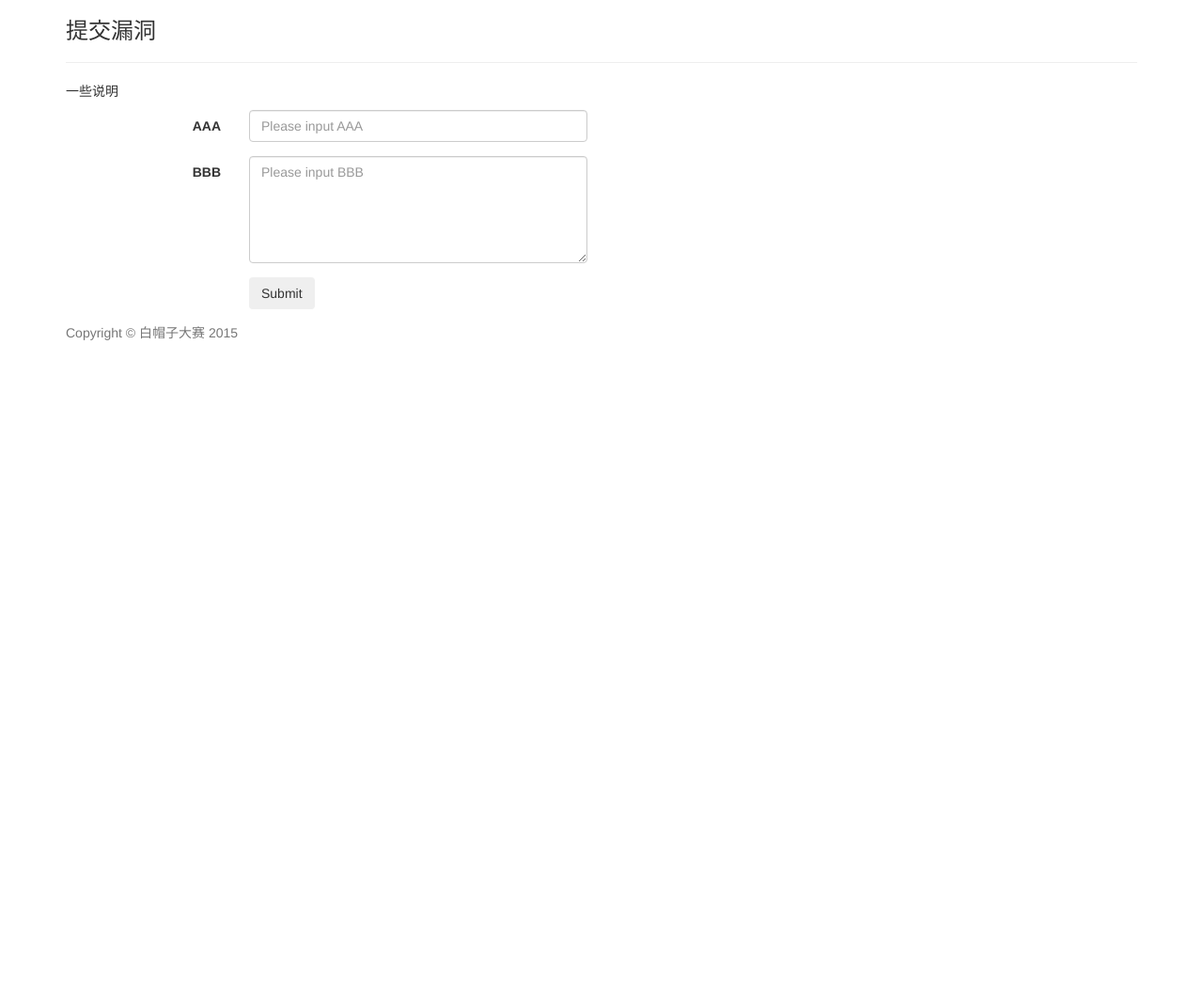
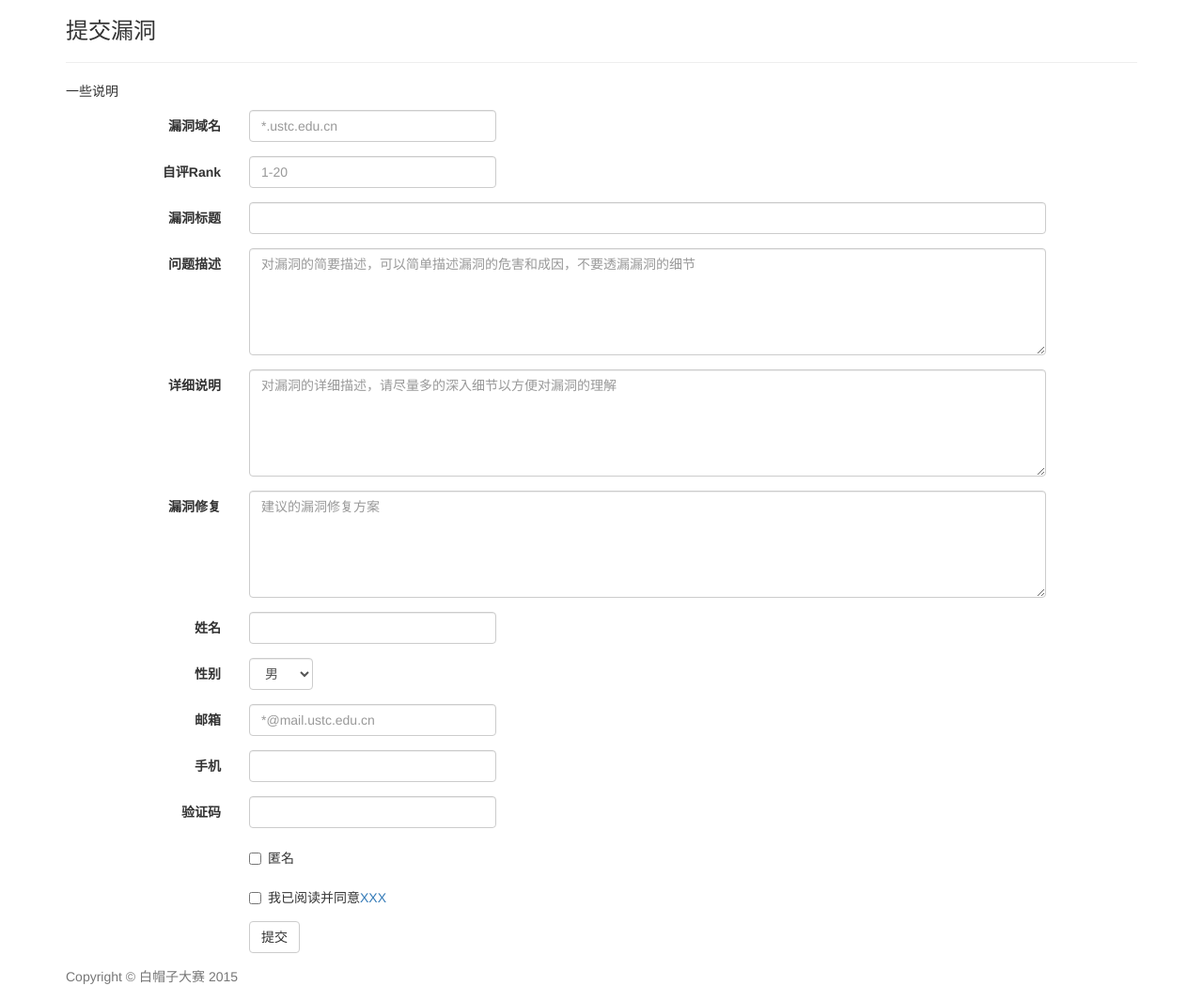
Before and after one commit to bojieli/whitehat, a PHP site: page /submit.php in a window 1280 px wide. Shown: the whole page at 94% size. Before the commit the page ends 362 px from the top, so only its background shows below. Run offline with PHP 8.4, Linux system fonts and the light colour scheme; some libraries are stand-ins or nearby versions.

Commit message:
submit.php:

```diff
--- a/www/index.php
+++ b/www/index.php
@@ -1,3 +1,4 @@
 <?php
     phpinfo();
     echo("Hello!");
+?>
--- a/www/submit.php
+++ b/www/submit.php
@@ -17,8 +17,8 @@
     <!--[if lt IE 9]>
     <script src="//oss.maxcdn.com/html5shiv/3.7.2/html5shiv.min.js"></script>
     <script src="//oss.maxcdn.com/respond/1.4.2/respond.min.js"></script>
+    <![endif]-->
 
-      <![endif]-->
     <script src="js/jquery-2.1.3.min.js"></script>
     <script src="markitup/jquery.markitup.js"></script>
     <script type="text/javascript" src="markitup/sets/markdown/set.js"></script>
@@ -26,11 +26,9 @@
 
   <body>
     <div class="container">
-      <div class="float-element">
-
       <h3>提交漏洞</h3>
       <hr>
-        <div class="tips">
+      <div>
         <p>
           一些说明
         </p>
@@ -39,35 +37,119 @@
       <form class="form-horizontal">
 
         <div class="form-group">
-            <label for="inputAAA" class="col-sm-2 control-label">AAA</label>
-            <div class="col-sm-4">
-              <input type="text" class="form-control" id="inputAAA" placeholder="Please input AAA">
+          <label for="domain" class="col-sm-2 control-label">漏洞域名</label>
+          <div class="col-sm-3">
+            <input type="text" class="form-control" id="domain" placeholder="*.ustc.edu.cn">
           </div>
         </div>
 
         <div class="form-group">
-            <label for="inputBBB" class="col-sm-2 control-label">BBB</label>
-            <div class="col-sm-4">
-              <textarea type="text" class="form-control" rows="5" id="inputBBB" placeholder="Please input BBB"></textarea>
+          <label for="rank" class="col-sm-2 control-label">自评Rank</label>
+          <div class="col-sm-3">
+            <input type="text" class="form-control" id="rank" placeholder="1-20">
+          </div>
+        </div>
+
+        <div class="form-group">
+          <label for="title" class="col-sm-2 control-label">漏洞标题</label>
+          <div class="col-sm-9">
+            <input type="text" class="form-control" id="title" placeholder="">
+          </div>
+        </div>
+
+        <div class="form-group">
+          <label for="abstract" class="col-sm-2 control-label">问题描述</label>
+          <div class="col-sm-9">
+            <textarea type="text" class="form-control" rows="5" id="abstract" placeholder="对漏洞的简要描述，可以简单描述漏洞的危害和成因，不要透漏漏洞的细节"></textarea>
+          </div>
+        </div>
+
+        <div class="form-group">
+          <label for="detail" class="col-sm-2 control-label">详细说明</label>
+          <div class="col-sm-9">
+            <textarea type="text" class="form-control" rows="5" id="detail" placeholder="对漏洞的详细描述，请尽量多的深入细节以方便对漏洞的理解"></textarea>
+          </div>
+        </div>
+
+        <div class="form-group">
+          <label for="fix_method" class="col-sm-2 control-label">漏洞修复</label>
+          <div class="col-sm-9">
+            <textarea type="text" class="form-control" rows="5" id="fix_method" placeholder="建议的漏洞修复方案"></textarea>
+          </div>
+        </div>
+
+        <div class="form-group">
+          <label for="username" class="col-sm-2 control-label">姓名</label>
+          <div class="col-sm-3">
+            <input type="text" class="form-control" id="username" placeholder="">
+          </div>
+        </div>
+
+        <div class="form-group">
+          <label for="gender" class="col-sm-2 control-label">性别</label>
+          <div class="col-sm-1">
+            <select class="form-control" id="gender">
+             <option value="1">男</option>
+             <option value="2">女</option>
+             <option value="3">保密</option>
+            </select>
+          </div>
+        </div>
+
+        <div class="form-group">
+          <label for="email" class="col-sm-2 control-label">邮箱</label>
+          <div class="col-sm-3">
+            <input type="text" class="form-control" id="email" placeholder="*@mail.ustc.edu.cn">
+          </div>
+        </div>
+
+        <div class="form-group">
+          <label for="phone" class="col-sm-2 control-label">手机</label>
+          <div class="col-sm-3">
+            <input type="text" class="form-control" id="phone" placeholder="">
+          </div>
+        </div>
+
+        <div class="form-group">
+          <label for="captcha" class="col-sm-2 control-label">验证码</label>
+          <div class="col-sm-3">
+            <input type="text" class="form-control" id="captcha" placeholder="">
+          </div>
+        </div>
+
+        <div class="form-group">
+          <div class="col-sm-offset-2 col-sm-4">
+            <div class="checkbox">
+              <label>
+                <input type="checkbox" id="anonymous"> 匿名
+              </label>
+            </div>
+          </div>
+        </div>
+
+        <div class="form-group">
+          <div class="col-sm-offset-2 col-sm-4">
+            <div class="checkbox">
+              <label>
+                <input type="checkbox"> 我已阅读并同意<a href="/">XXX</a>
+              </label>
+            </div>
           </div>
         </div>
 
         <div class="form-group">
           <div class="col-sm-offset-2 col-sm-2">
-              <button type="submit" class="btn">Submit</button>
+            <button type="submit" class="btn btn-default">提交</button>
           </div>
         </div>
 
       </form>
-
-
     </div>
+    <div>
+      <div class="container">
+        <span class="text-muted">Copyright &copy; 白帽子大赛 2015</span>
       </div>
-    <footer class="footer">
-      <div class="container">
-        <span class="footer-text text-muted">Copyright &copy; 白帽子大赛 2015</span>
-      </div>
-    </footer>
+    <div>
   </body>
   <!-- Bootstrap core JavaScript -->
   <!-- Placed at the end of the document so the pages load faster -->
@@ -76,7 +158,7 @@
   <script>
       $(document).ready(function () {
           $('#打开网页后光标首先定位到的输入框').focus();
-          $('#inputBBB').markItUp(mySettings);
+          //$('#inputBBB').markItUp(mySettings);
       });
 
   </script>
```
Lines whose indentation alone changed are shown as unchanged.
